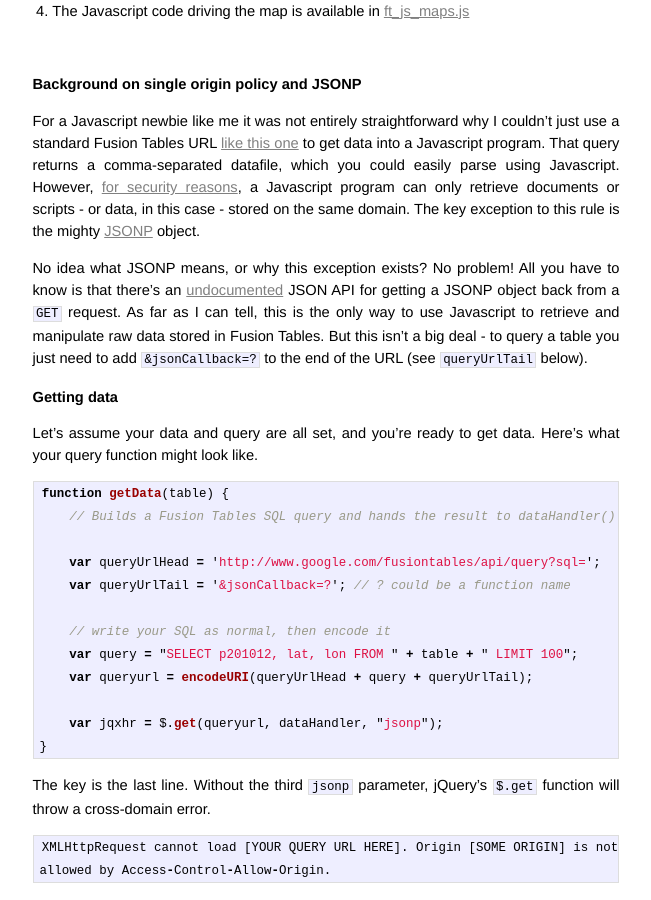
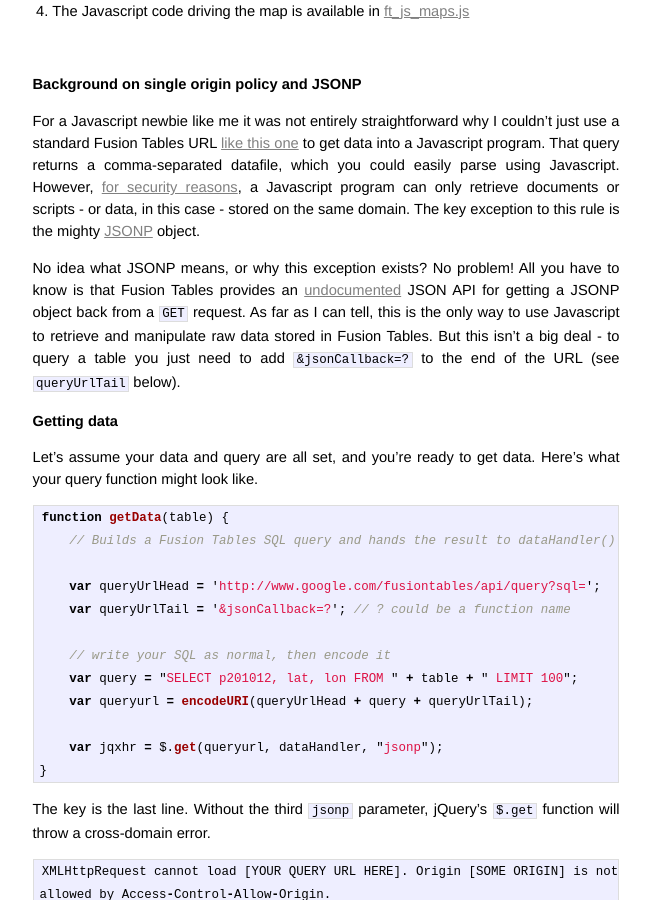
Before and after one commit to reddmetrics/reddmetrics.github.com, a Jekyll site: the page built from _posts/2011-08-10-fusion-tables-javascript-query-maps.md, in a window 1280 px wide and 900 px high, scrolled down 808 px. Shown: the whole window, without its empty margins (314-965 px from the left). Built offline with Jekyll 4.4.1, drawn with Linux system fonts in a browser that asks for light colours; Markdown is read by kramdown in place of the engine named in the settings; comment, search, counter and statistics services are not loaded.

Commit message:
Fixed some text for clarity

```diff
--- a/_posts/2011-08-10-fusion-tables-javascript-query-maps.md
+++ b/_posts/2011-08-10-fusion-tables-javascript-query-maps.md
@@ -38,7 +38,7 @@ SELECT p201012, lat, lon FROM 1043910 LIMIT 100
 
 For a Javascript newbie like me it was not entirely straightforward why I couldn't just use a standard Fusion Tables URL [like this one](http://www.google.com/fusiontables/api/query?sql=SELECT%20p201012,%20lat,%20lon%20FROM%201043910%20LIMIT%20100) to get data into a Javascript program. That query returns a comma-separated datafile, which you could easily parse using Javascript. However, [for security reasons](http://en.wikipedia.org/wiki/Same_origin_policy), a Javascript program can only retrieve documents or scripts - or data, in this case - stored on the same domain. The key exception to this rule is the mighty [JSONP](http://en.wikipedia.org/wiki/JSONP) object.
 
-No idea what JSONP means, or why this exception exists? No problem! All you have to know is that there's an [undocumented](https://groups.google.com/forum/#!topic/fusion-tables-users-group/TGDzExKymoI/discussion
+No idea what JSONP means, or why this exception exists? No problem! All you have to know is that Fusion Tables provides an [undocumented](https://groups.google.com/forum/#!topic/fusion-tables-users-group/TGDzExKymoI/discussion
 ) JSON API for getting a JSONP object back from a <code>GET</code> request. As far as I can tell, this is the only way to use Javascript to retrieve and manipulate raw data stored in Fusion Tables. But this isn't a big deal - to query a table you just need to add <code>&jsonCallback=?</code> to the end of the URL (see <code>queryUrlTail</code> below).
 
 ###Getting data
```
